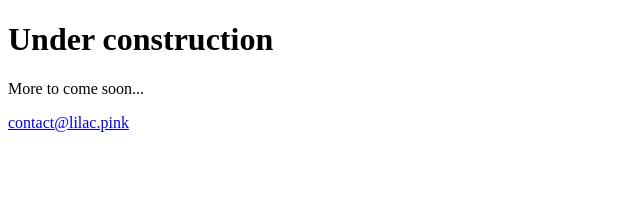
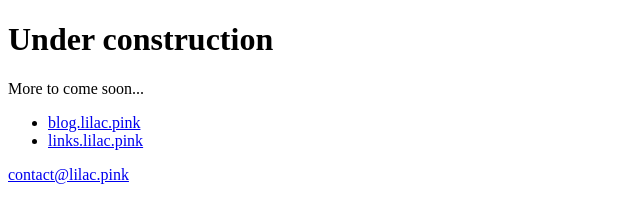
Before and after one commit to yemouu/lilac.pink, a plain HTML site: page index.html in a window 1280 px wide. Shown: the whole page, without its empty margins (0-640 px from the left). Drawn offline with Linux system fonts and the light colour scheme.

Commit message:
Add links to related sites on subdomains

```diff
--- a/index.html
+++ b/index.html
@@ -9,6 +9,10 @@
   <body>
     <h1>Under construction</h1>
     <p>More to come soon...</p>
+    <ul>
+      <li><a href="https://blog.lilac.pink">blog.lilac.pink</a></li>
+      <li><a href="https://links.lilac.pink">links.lilac.pink</a></li>
+    </ul>
     <p><a href="mailto:contact@lilac.pink">contact@lilac.pink</a></p>
   </body>
 </html>
```
